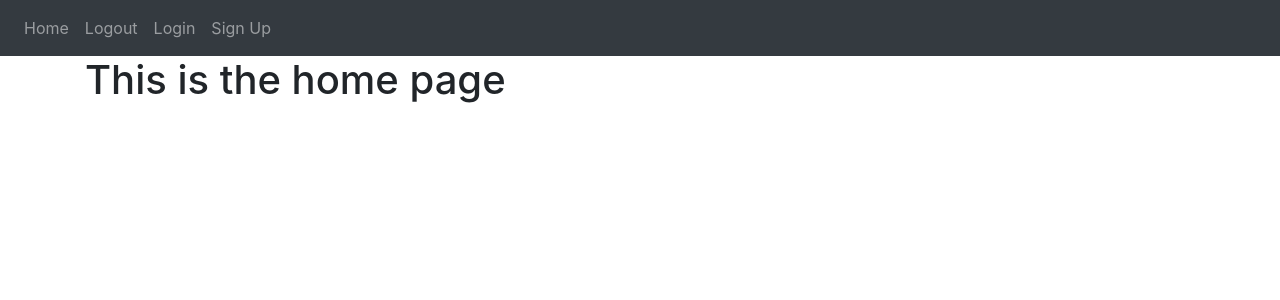
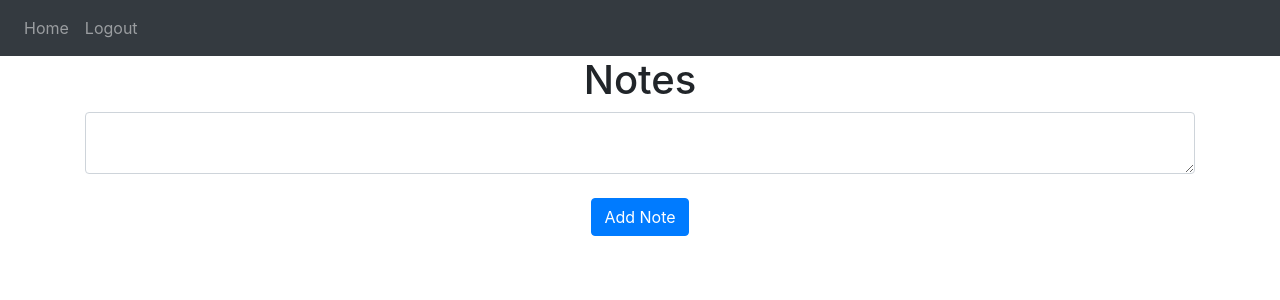
Before and after one commit to Estarguan/WebDevelopment, a Flask app: page / in a window 1280 px wide. Shown: the top 300 px of the page. Run offline with Flask 2, Linux system fonts and the light colour scheme; a user stored in the database is signed in; data that the repository does not hold is empty; some libraries are stand-ins or nearby versions.

Commit message:
why is this not working

```diff
--- a/pythonWebDevTut/website/tempavpksvo.py
+++ /dev/null
@@ -1,5 +0,0 @@
-@login_manager.user_loader
-	def load_user(id):
-		return User.query.get(int(id))
-
-	return app
--- a/pythonWebDevTut/website/templates/base.html
+++ b/pythonWebDevTut/website/templates/base.html
@@ -15,10 +15,9 @@
       crossorigin="anonymous"
     />
 
-    <title>{% block title %}{% endblock %}</title>
+    <title>{% block title %}Home{% endblock %}</title>
   </head>
   <body>
-    <!-- navbar -->
     <nav class="navbar navbar-expand-lg navbar-dark bg-dark">
       <button
         class="navbar-toggler"
@@ -30,18 +29,20 @@
       </button>
       <div class="collapse navbar-collapse" id="navbar">
         <div class="navbar-nav">
+          {% if user.is_authenticated %}
           <a class="nav-item nav-link" id="home" href="/">Home</a>
           <a class="nav-item nav-link" id="logout" href="/logout">Logout</a>
+          {% else %}
           <a class="nav-item nav-link" id="login" href="/login">Login</a>
           <a class="nav-item nav-link" id="signUp" href="/sign-up">Sign Up</a>
+          {% endif %}
         </div>
       </div>
     </nav>
 
-{% with messages = get_flashed_messages(with_categories=true) %}
-  {% if messages %}
-    {% for category, message in messages %}
-      {% if category =='error' %}
+    {% with messages = get_flashed_messages(with_categories=true) %} {% if
+    messages %} {% for category, message in messages %} {% if category ==
+    'error' %}
     <div class="alert alert-danger alter-dismissable fade show" role="alert">
       {{ message }}
       <button type="button" class="close" data-dismiss="alert">
@@ -55,12 +56,9 @@
         <span aria-hidden="true">&times;</span>
       </button>
     </div>
-      {% endif %}
-    {% endfor %}
-  {%endif%}
-{% endwith %}
+    {% endif %} {% endfor %} {% endif %} {% endwith %}
+
     <div class="container">{% block content %} {% endblock %}</div>
-
     <script
       src="https://code.jquery.com/jquery-3.2.1.slim.min.js"
       integrity="sha384-KJ3o2DKtIkvYIK3UENzmM7KCkRr/rE9/Qpg6aAZGJwFDMVNA/GpGFF93hXpG5KkN"
@@ -79,7 +77,7 @@
 
     <script
       type="text/javascript"
-      src="{{ url_for('static', filename='index.js') }}"
+      src="/path/to/index.js"
     ></script>
   </body>
 </html>
--- a/pythonWebDevTut/website/templates/home.html
+++ b/pythonWebDevTut/website/templates/home.html
@@ -1,3 +1,21 @@
-{% extends "base.html" %} {% block title %}Home{% endblock %} {%block content%}
-<h1>This is the home page</h1>
-{% endblock %}
+{% extends "base.html" %} {% block title %}Home{% endblock %} {% block content
+  %}
+  <h1 align="center">Notes</h1>
+  <ul class="list-group list-group-flush" id="notes">
+    {% for note in user.notes %}
+    <li class="list-group-item">
+      {{ note.data }}
+      <button type="button" class="close" onClick="deleteNote({{ note.id }})">
+        <span aria-hidden="true">&times;</span>
+      </button>
+    </li>
+    {% endfor %}
+  </ul>
+  <form method="POST">
+    <textarea name="note" id="note" class="form-control"></textarea>
+    <br />
+    <div align="center">
+      <button type="submit" class="btn btn-primary">Add Note</button>
+    </div>
+  </form>
+  {% endblock %}
--- a/pythonWebDevTut/website/views.py
+++ b/pythonWebDevTut/website/views.py
@@ -1,10 +1,37 @@
-from flask import Blueprint, render_template
+from flask import Blueprint, render_template, request, flash, jsonify
 from flask_login import login_required, current_user
+from .models import Note
+from . import db
+import json
 
 views = Blueprint('views', __name__)
 
 
-@views.route('/')
+@views.route('/', methods=['GET', 'POST'])
 @login_required
 def home():
-    return render_template("home.html")
+    if request.method == 'POST':
+        note = request.form.get('note')
+
+        if len(note) < 1:
+            flash('Note is too short!', category='error')
+        else:
+            new_note = Note(data=note, user_id=current_user.id)
+            db.session.add(new_note)
+            db.session.commit()
+            flash('Note added!', category='success')
+
+    return render_template("home.html", user=current_user)
+
+
+@views.route('/delete-note', methods=['POST'])
+def delete_note():
+    note = json.loads(request.data)
+    noteId = note['noteId']
+    note = Note.query.get(noteId)
+    if note:
+        if note.user_id == current_user.id:
+            db.session.delete(note)
+            db.session.commit()
+
+    return jsonify({})
```
Also changed, not shown: pythonWebDevTut/website/auth.py (+48 -44 lines), pythonWebDevTut/website/static/indejx.js (added, +8 -0 lines), pythonWebDevTut/website/templates/login.html (+4 -3 lines), pythonWebDevTut/website/templates/sign_up.html (+7 -7 lines), pythonWebDevTut/instance/database.db (deleted). Lines whose indentation alone changed are shown as unchanged.
